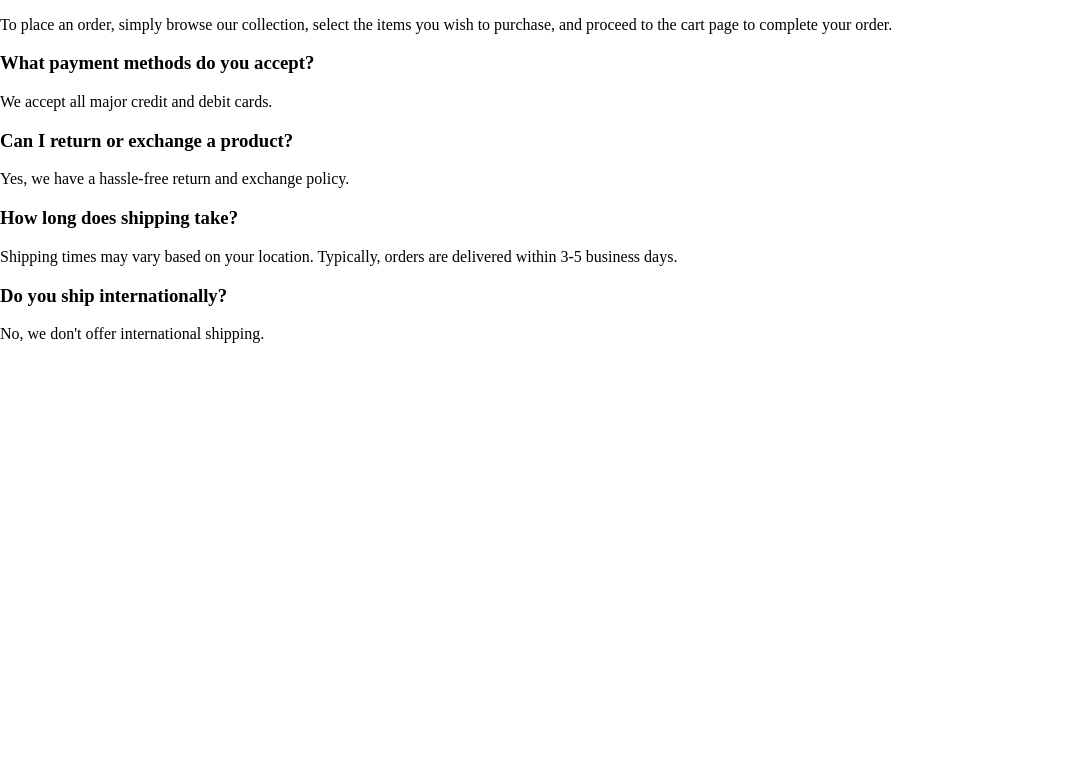
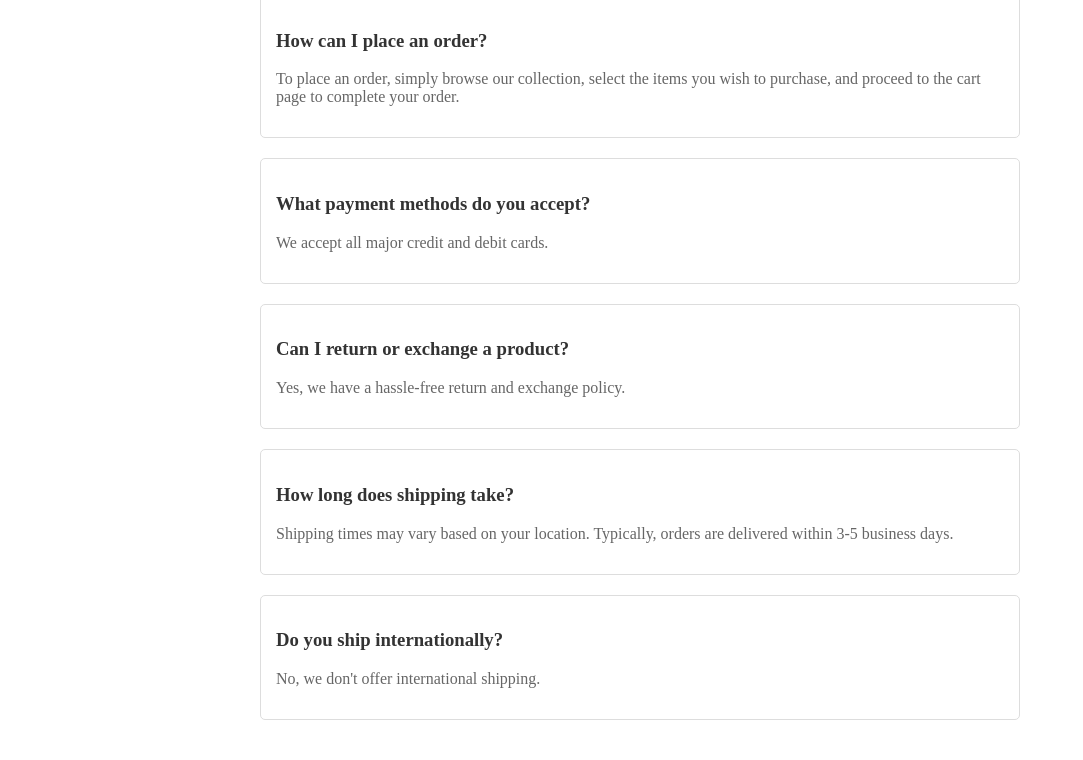
Before and after one commit to Hkim50/E-commerce-Website, a plain HTML site: page public/FAQ.html in a window 1280 px wide. Shown: the part 105-865 px from the top of the page, without its empty margins (0-1083 px from the left). Before the commit the page ends 800 px from the top, so only its background shows below. Drawn offline with Linux system fonts and the light colour scheme.

Commit message:
Update styles.css

```diff
--- a/public/styles.css
+++ b/public/styles.css
@@ -170,3 +170,39 @@ h1.page-title {
 .dropdown-menu:hover .dropdown-content{
     display: block;
 }
+
+#Fbody {
+    font-family: Arial, sans-serif;
+    background-color: #f4f4f4;
+    margin: 0;
+}
+
+.container {
+    max-width: 800px;
+    margin: 0 auto;
+    padding: 20px;
+}
+
+.FA {
+    text-align: center;
+}
+
+.faq {
+    margin-top: 20px;
+}
+
+.question {
+    background-color: #fff;
+    border: 1px solid #ddd;
+    border-radius: 5px;
+    padding: 15px;
+    margin-bottom: 20px;
+}
+
+.question h3 {
+    color: #333;
+}
+
+.question p {
+    color: #666;
+}
```
